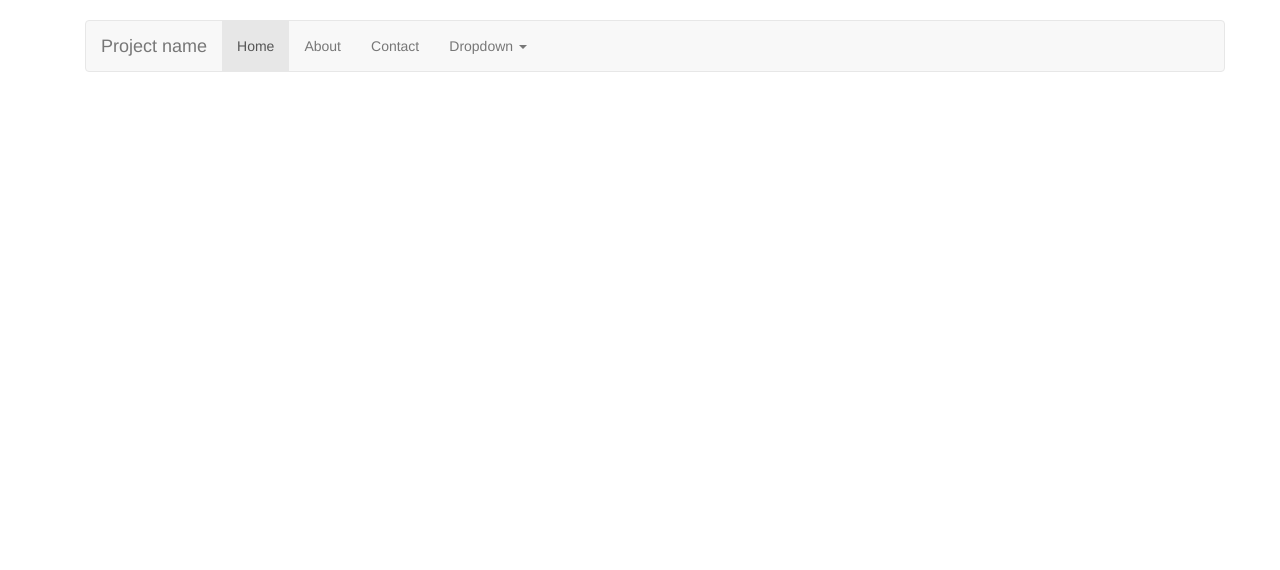
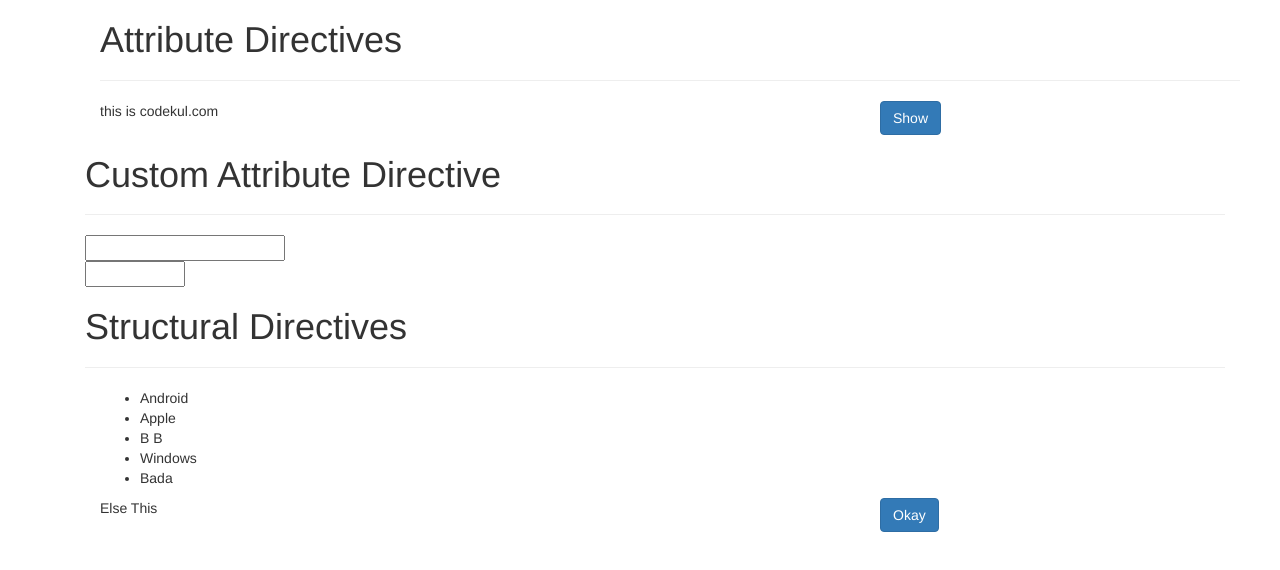
Before and after one commit to CodeKul/17124APRANGWEEKEND, an Angular app: page / in a window 1280 px wide. Shown: the top 570 px of the page. Built offline with nearby package versions, Linux system fonts and the light colour scheme.

Commit message:
directives: structural directive *ngIf, *ngFor

```diff
--- a/src/app/app.component.html
+++ b/src/app/app.component.html
@@ -1,7 +1,7 @@
 <div class="container">
   <div class="row">
     <div class="col-md-12">
-    <app-proj-mod-one></app-proj-mod-one>
+    <app-directives></app-directives>
     </div>
   </div>
 </div>
--- a/src/app/app.module.ts
+++ b/src/app/app.module.ts
@@ -28,6 +28,7 @@ import { AttrDirComponent } from './directives/attr-dir.component';
 import { SizerDirective } from './directives/sizer.directive';
 import { ProjModOneComponent } from './proj-mod-one/proj-mod-one.component';
 import { DropdownDirective } from './proj-mod-one/dropdown.directive';
+import { StrDirComponent } from './directives/str-dir.component';
 
 @NgModule({
   declarations: [
@@ -54,7 +55,8 @@ import { DropdownDirective } from './proj-mod-one/dropdown.directive';
     AttrDirComponent,
     SizerDirective,
     ProjModOneComponent,
-    DropdownDirective
+    DropdownDirective,
+    StrDirComponent
   ],
   imports: [
     BrowserModule,
--- a/src/app/directives/directives.component.html
+++ b/src/app/directives/directives.component.html
@@ -21,4 +21,15 @@
       <input type="text" [sizer]="'100px'">
     </div>
   </div>
+  <div class="row">
+    <div class="col-md-12">
+      <h1>Structural Directives</h1>
+      <hr>
+    </div>
+  </div>
+  <div class="row">
+    <div class="col-md-12">
+      <app-str-dir></app-str-dir>
+    </div>
+  </div>
 </div>
--- /dev/null
+++ b/src/app/directives/str-dir.component.ts
@@ -0,0 +1,42 @@
+import { Component, OnInit } from '@angular/core';
+
+@Component({
+  selector: 'app-str-dir',
+  template: `
+    <div class="container">
+      <div class="row">
+        <div class="col-md-12">
+          <ul>
+            <li *ngFor="let mobile of mobiles">{{mobile}}</li>
+          </ul>
+        </div>
+      </div>
+       <div class="row">
+        <div class="col-md-8">
+          <input type="text" *ngIf="isShown; then thnBlk; else elsBlk" />
+
+          <ng-template #thnBlk>Then Block </ng-template>
+          <ng-template #elsBlk> Else This </ng-template>
+        </div>
+        <div class="col-md-4">
+           <input value="Okay" type="button" (click)="isShown = !isShown" class="btn btn-primary">
+        </div>
+      </div>
+    </div>
+  `,
+  styles: []
+})
+export class StrDirComponent implements OnInit {
+
+  mobiles  = [
+    'Android',
+    'Apple',
+    'B B',
+    'Windows',
+    'Bada'
+  ];
+  constructor() { }
+
+  ngOnInit() {
+  }
+}
```
Also changed, not shown: 1 other file (tests, documents, lock files or other folders).
